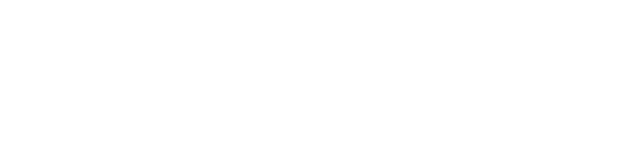
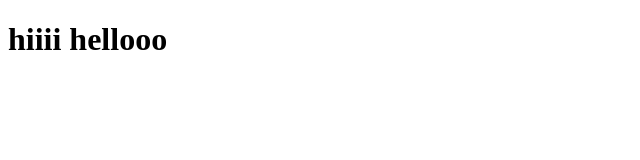
Before and after one commit to thamizhD/webtech, a plain HTML site: page index.html/index.html in a window 1280 px wide. Shown: the whole page, without its empty margins (0-640 px from the left). Drawn offline with Linux system fonts and the light colour scheme.

Commit message:
h1 tag add

```diff
--- a/index.html/index.html
+++ b/index.html/index.html
@@ -6,6 +6,6 @@
     <title>Document</title>
 </head>
 <body>
-
+    <h1>hiiii hellooo</h1>
 </body>
 </html>
```
